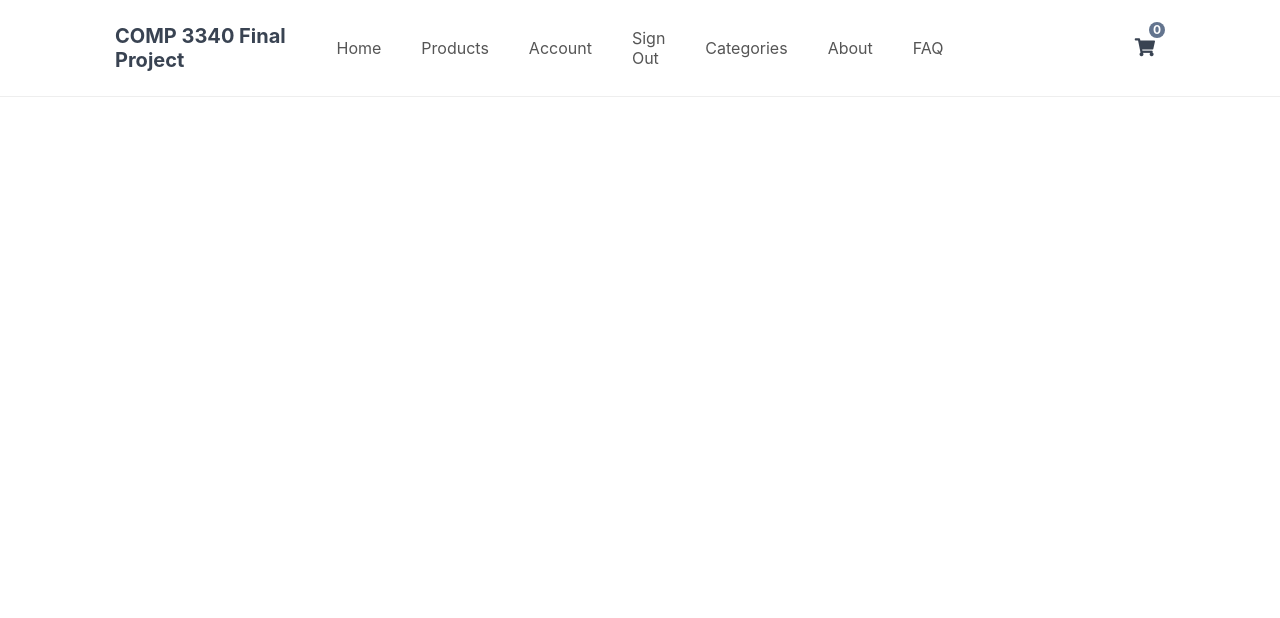
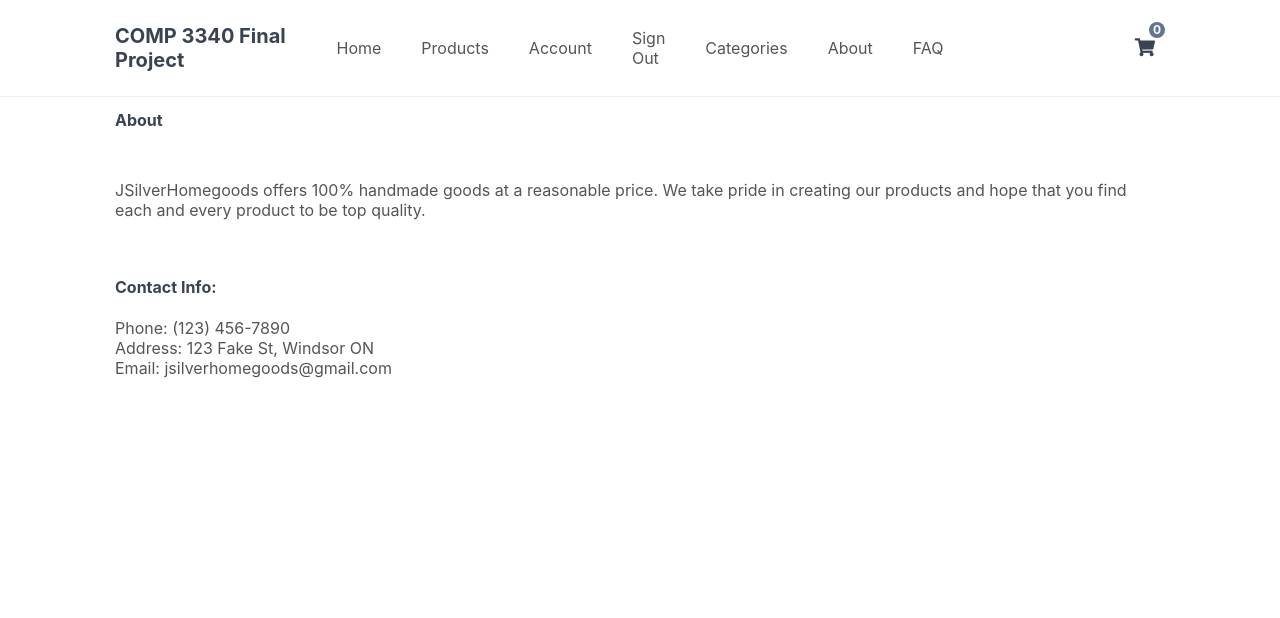
Before and after one commit to jbernal77/jsilverhomegoods, a PHP site: page /index.php?page=about in a window 1280 px wide. Shown: the top 618 px of the page. Run offline with PHP 8.4, Linux system fonts and the light colour scheme.

Commit message:
about.php content added

```diff
--- a/about.php
+++ b/about.php
@@ -6,5 +6,18 @@
 
 <?=template_header('About')?>
 
+    <div class="content-wrapper">
+        <h2>About</h2>
+        <br>
+        <p>JSilverHomegoods offers 100% handmade goods at a reasonable price. We take pride in creating our products and hope that you find each and every
+            product to be top quality.</p>
+        <br>
+        <h4>Contact Info:</h4>
+        <p>Phone: (123) 456-7890<br>
+            Address: 123 Fake St, Windsor ON<br>
+            Email: jsilverhomegoods@gmail.com<br>
+        </p>
+
+    </div>
 
 <?=template_footer()?>
--- a/faq.php
+++ b/faq.php
@@ -1,7 +1,7 @@
 <!-- ******************************************
 *  Author : Payton McCormick, Jonathan Bernal, Adam Mazur, Sajen Vasuthevan
 *  Created On : Fri Jul 08 2022
-*  File : about.php
+*  File : faq.php
 ******************************************* -->
 
 
```
